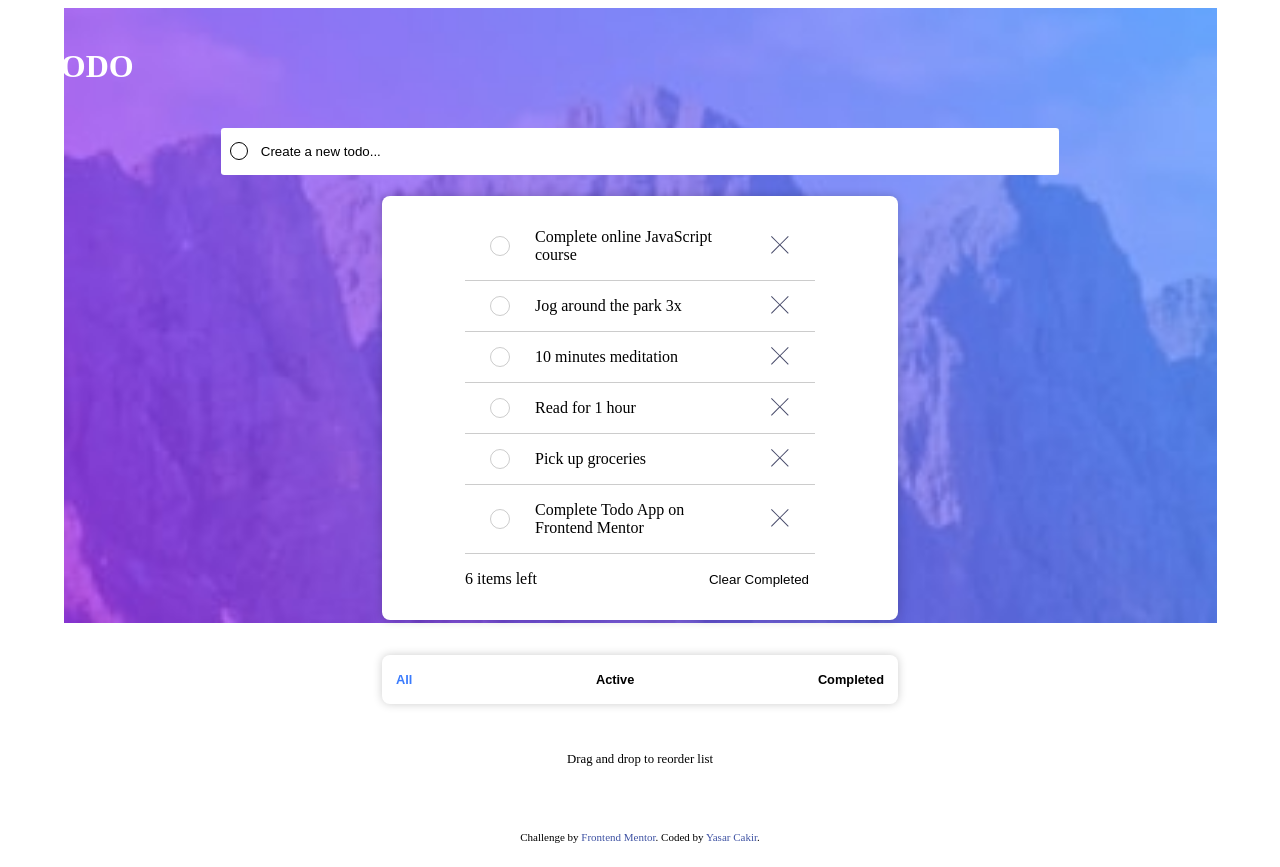
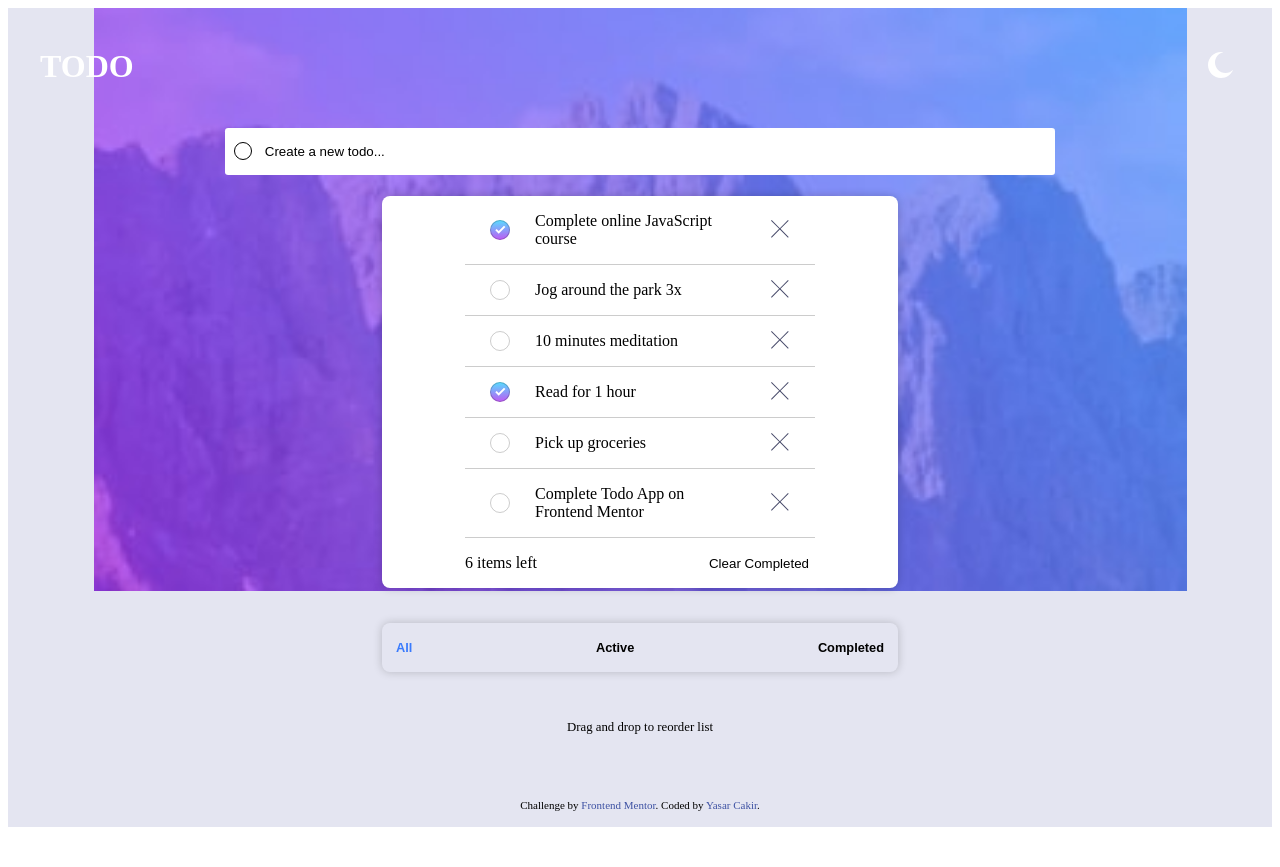
Before and after one commit to ysrckr/frontendmentor-todo-app, a SvelteKit app in the folder client/: page / in a window 1280 px wide. After the commit the page ends 835 px from the top, so only its background shows below. Built offline with nearby package versions, Linux system fonts and the light colour scheme.

Commit message:
Refactor filter and todo styles, add checked state to checkbox

```diff
--- a/client/src/components/filter.svelte
+++ b/client/src/components/filter.svelte
@@ -35,8 +35,10 @@ import {filter} from '$lib/filter'
 </div>
 
 <style lang="scss">
+  @use '../styles/partials//colors' as c;
+
 	.filter {
-		width: clamp(300px, 70%, 500px);
+		width: clamp(calc(300px - 1rem), 70%, 500px);
 		display: flex;
 		justify-content: space-between;
 		align-items: center;
@@ -57,6 +59,6 @@ import {filter} from '$lib/filter'
 	}
 
 	.filter__button--active {
-		color: #3a7bfd;
+		color: c.$primary
 	}
 </style>
--- a/client/src/routes/+page.svelte
+++ b/client/src/routes/+page.svelte
@@ -141,7 +141,9 @@
 					on:dragover={(event) => event.preventDefault()}
 					on:dragenter={() => (hovering = index)}
 				>
-					<button class="todo__checkbox"> </button>
+					<button class={cn("todo__checkbox", {
+            "todo__checkbox--checked": todo.completed
+          })}> </button>
 					<p class="todo__text">{todo.text}</p>
 					<button
 						><img
--- a/client/src/styles/global.scss
+++ b/client/src/styles/global.scss
@@ -1,3 +1,5 @@
+@use 'sass:map';
+@use './partials/colors' as c;
 @import url('https://fonts.googleapis.com/css2?family=Josefin+Sans:wght@400;700&family=Merriweather:ital,wght@0,300;0,400;0,700;0,900;1,300;1,400;1,700;1,900&display=swap');
 
 :global(body) {
@@ -29,6 +31,7 @@ ul {
 	grid-template-columns: 1fr;
 	gap: 3rem;
 	min-height: 100vh;
+	background-color: map.get(c.$light-theme-clrs, 'very-light-grayish-blue');
 }
 
 .background {
@@ -75,6 +78,7 @@ ul {
 
 	&__toggle {
 		cursor: pointer;
+		margin-right: 2rem;
 	}
 }
 
@@ -102,7 +106,7 @@ ul {
 	}
 
 	&__input {
-		width: 60%;
+		width: calc(60% - 0.5rem);
 		padding: 1rem 2.5rem;
 		border: none;
 		border-radius: 0.2rem;
@@ -114,8 +118,8 @@ ul {
 }
 
 .list {
-	width: clamp(300px, 70%, 500px);
-	padding: 1rem 0.5rem;
+	width: clamp(calc(300px - 1rem), 70%, 500px);
+	padding: 0 0.5rem;
 	display: flex;
 	flex-direction: column;
 	align-items: center;
@@ -125,7 +129,7 @@ ul {
 }
 
 .todo {
-  cursor: move;
+	cursor: move;
 	text-align: left;
 	width: clamp(300px, 70%, 500px);
 	display: grid;
@@ -152,5 +156,21 @@ ul {
 		border: 1px solid rgba(0, 0, 0, 0.2);
 		border-radius: 50%;
 		cursor: pointer;
+
+		&--checked {
+			position: relative;
+			background-image: linear-gradient(hsl(192, 100%, 67%), hsl(280, 87%, 65%));
+			background-position: center;
+			background-repeat: no-repeat;
+			background-size: 20px 20px;
+
+			&::before {
+				content: url('/images/icon-check.svg');
+				position: absolute;
+				inset: 0;
+				translate: 0 7.5%;
+				z-index: 2;
+			}
+		}
 	}
 }
--- a/client/src/styles/partials/_colors.scss
+++ b/client/src/styles/partials/_colors.scss
@@ -4,19 +4,19 @@ $primary: hsl(220, 98%, 61%);
 $check-bg: linear-gradient hsl(192, 100%, 67%) to hsl(280, 87%, 65%);
 
 $light-theme-clrs: (
-	'Very Light Gray': hsl(0, 0%, 98%),
-	'Very Light Grayish Blue': hsl(236, 33%, 92%),
-	'Light Grayish Blue': hsl(233, 11%, 84%),
-	'Dark Grayish Blue': hsl(236, 9%, 61%),
-	'Very Dark Grayish Blue': hsl(235, 19%, 35%),
+	'very-light-gray': hsl(0, 0%, 98%),
+	'very-light-grayish-blue': hsl(236, 33%, 92%),
+	'light-grayish-blue': hsl(233, 11%, 84%),
+	'dark-grayish-blue': hsl(236, 9%, 61%),
+	'very-dark-grayish-blue': hsl(235, 19%, 35%),
 );
 
 $dark-theme-clrs: (
-	'Very Dark Blue': hsl(235, 21%, 11%),
-	'Very Dark Desaturated Blue': hsl(235, 24%, 19%),
-	'Light Grayish Blue': hsl(234, 39%, 85%),
-	'Light Grayish Blue Hover': hsl(236, 33%, 92%),
-	'Dark Grayish Blue': hsl(234, 11%, 52%),
-	'Very Dark Grayish Blue': hsl(233, 14%, 35%),
-	'Very Dark Grayish Blue': hsl(237, 14%, 26%),
+	'very-dark-blue': hsl(235, 21%, 11%),
+	'very-dark-desaturated-blue': hsl(235, 24%, 19%),
+	'light-grayish-blue': hsl(234, 39%, 85%),
+	'light-grayish-blue-hover': hsl(236, 33%, 92%),
+	'dark-grayish-blue': hsl(234, 11%, 52%),
+	'very-dark-grayish-blue': hsl(233, 14%, 35%),
+	'very-very-dark-grayish-blue': hsl(237, 14%, 26%),
 );
```
